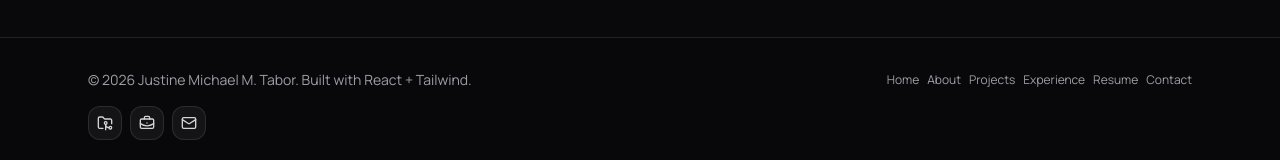
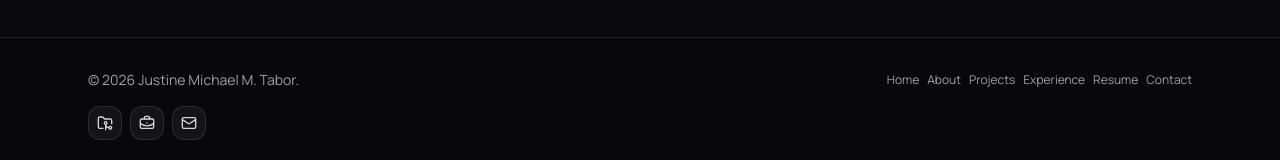
Before and after one commit to Justine-Tabor/portfolio-website-developing, a React (Vite) app: page / in a window 1280 px wide. Shown: the part 9950-10110 px from the top of the page. Built offline with nearby package versions, Linux system fonts and the light colour scheme.

Commit message:
UI: Update on the footer.

```diff
--- a/src/components/layout/Footer.jsx
+++ b/src/components/layout/Footer.jsx
@@ -14,7 +14,7 @@ export default function Footer({ name, socialLinks, quickLinks }) {
       <div className="mx-auto flex w-full max-w-6xl flex-col gap-4 px-6 py-8 text-center sm:text-left">
         <div className="flex flex-col items-center justify-between gap-4 sm:flex-row">
           <p className="text-sm text-zinc-400">
-            © {year} {name}. Built with React + Tailwind.
+            © {year} {name}.
           </p>
           <div className="flex flex-wrap items-center gap-2">
             {quickLinks.map((link) => (
```
